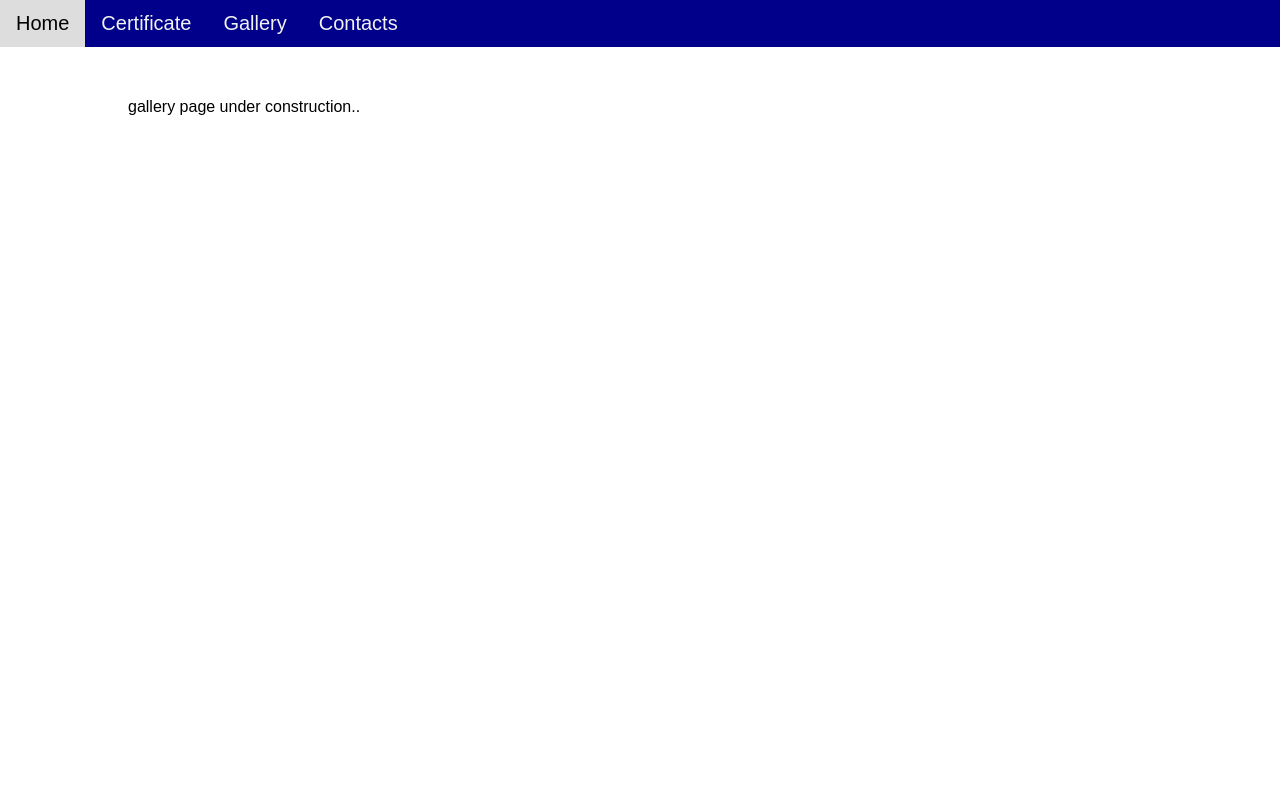
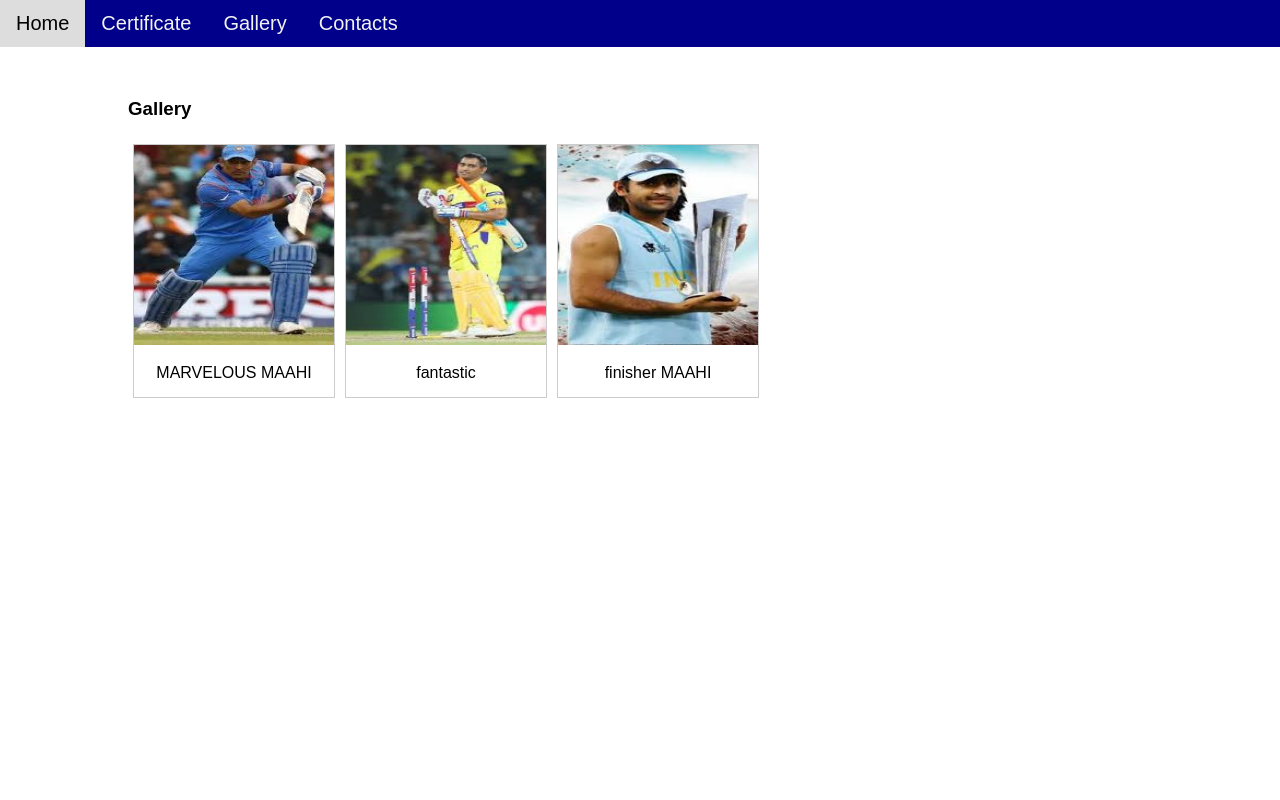
Before and after one commit to har1995/myblog, a plain HTML site: page gallery.html in a window 1280 px wide. Shown: the top 800 px of the page. Drawn offline with Linux system fonts and the light colour scheme.

Commit message:
added images to the gallery

```diff
--- a/css/main.css
+++ b/css/main.css
@@ -39,3 +39,23 @@ p{
     background-color: darkblue;
     color:white;
     }
+/* style for gallery*/
+div.Gallery{
+    margin:5px;
+    border: 1px solid #ccc;
+    float: left;
+    width: 200px;
+}
+div.Gallery:hover{
+    border: 1px solid #777;
+}
+div.Gallery img{
+    width:100%;
+    height:200px;
+
+}
+div.desc{
+    padding:15px;
+    text-align: center;
+
+}
--- a/gallery.html
+++ b/gallery.html
@@ -19,9 +19,39 @@
     <!--body content-->
     <div class="content">
 
-    <p>
-        gallery page under construction..
-        </p>
+   <h3>Gallery</h3>
+        <!--Gallery content-->
+        <div class="Gallery">
+        <img src="images/1.jpg"/>
+        <div class="desc">
+
+            MARVELOUS MAAHI
+
+            </div>
+
+        </div>
+
+        <div class="Gallery">
+        <img src="images/2.jpg"/>
+        <div class="desc">
+
+            fantastic
+
+            </div>
+
+        </div>
+        <div class="Gallery">
+        <img src="images/3.jpg"/>
+        <div class="desc">
+
+            finisher MAAHI
+
+            </div>
+
+        </div>
+
+
+        <!--end of Gallery content-->
 
     </div>
      <!--end of body content-->
```
Also changed, not shown: images/1.jpg (added), images/2.jpg (added), images/3.jpg (added).
